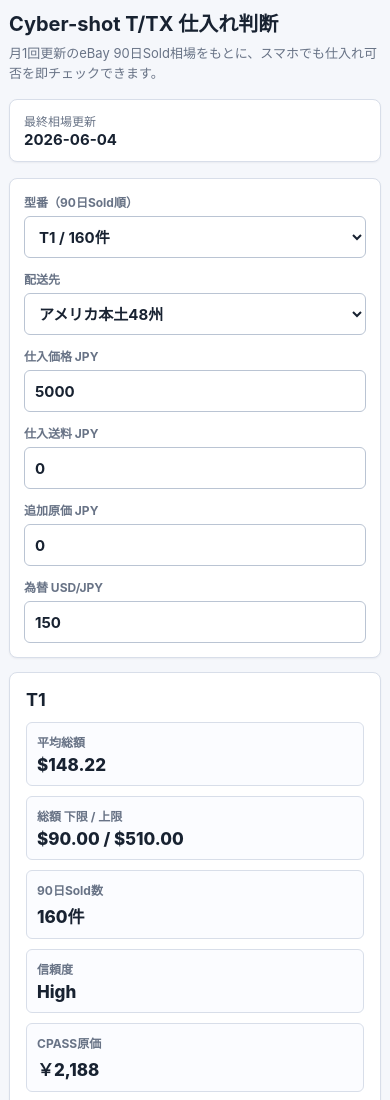
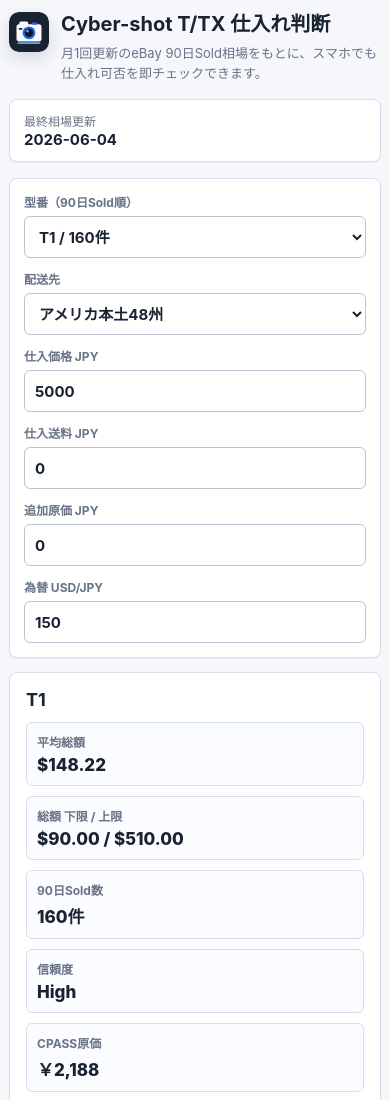
Before and after one commit to AjitoJapan/cybershot-sourcing-tool, a plain HTML site: page web-app/index.html in a window 390 px wide. Shown: the top 1100 px of the page. Drawn offline with Linux system fonts and the light colour scheme; no server answers.

Commit message:
Add app icon

```diff
--- a/web-app/index.html
+++ b/web-app/index.html
@@ -4,14 +4,19 @@
     <meta charset="utf-8" />
     <meta name="viewport" content="width=device-width, initial-scale=1" />
     <title>Cyber-shot T/TX Sourcing</title>
+    <link rel="icon" href="./icon.svg" type="image/svg+xml" />
+    <link rel="apple-touch-icon" href="./icon.svg" />
     <link rel="stylesheet" href="./styles.css" />
   </head>
   <body>
     <main class="shell">
       <section class="topbar">
-        <div>
-          <h1>Cyber-shot T/TX 仕入れ判断</h1>
-          <p>月1回更新のeBay 90日Sold相場をもとに、スマホでも仕入れ可否を即チェックできます。</p>
+        <div class="brand-block">
+          <img src="./icon.svg" alt="" class="app-icon" />
+          <div>
+            <h1>Cyber-shot T/TX 仕入れ判断</h1>
+            <p>月1回更新のeBay 90日Sold相場をもとに、スマホでも仕入れ可否を即チェックできます。</p>
+          </div>
         </div>
         <div class="sync-card">
           <span>最終相場更新</span>
--- a/web-app/styles.css
+++ b/web-app/styles.css
@@ -39,6 +39,21 @@
   gap: 16px;
   align-items: end;
   margin-bottom: 16px;
+}
+
+.brand-block {
+  display: flex;
+  align-items: center;
+  gap: 12px;
+  min-width: 0;
+}
+
+.app-icon {
+  width: 46px;
+  height: 46px;
+  border-radius: 12px;
+  box-shadow: 0 6px 16px rgba(18, 27, 41, 0.14);
+  flex: 0 0 auto;
 }
 
 h1,
@@ -379,6 +394,16 @@
     font-size: 20px;
   }
 
+  .brand-block {
+    align-items: flex-start;
+  }
+
+  .app-icon {
+    width: 40px;
+    height: 40px;
+    border-radius: 10px;
+  }
+
   .controls,
   .facts {
     grid-template-columns: 1fr;
```
Also changed, not shown: web-app/icon.svg (added).
